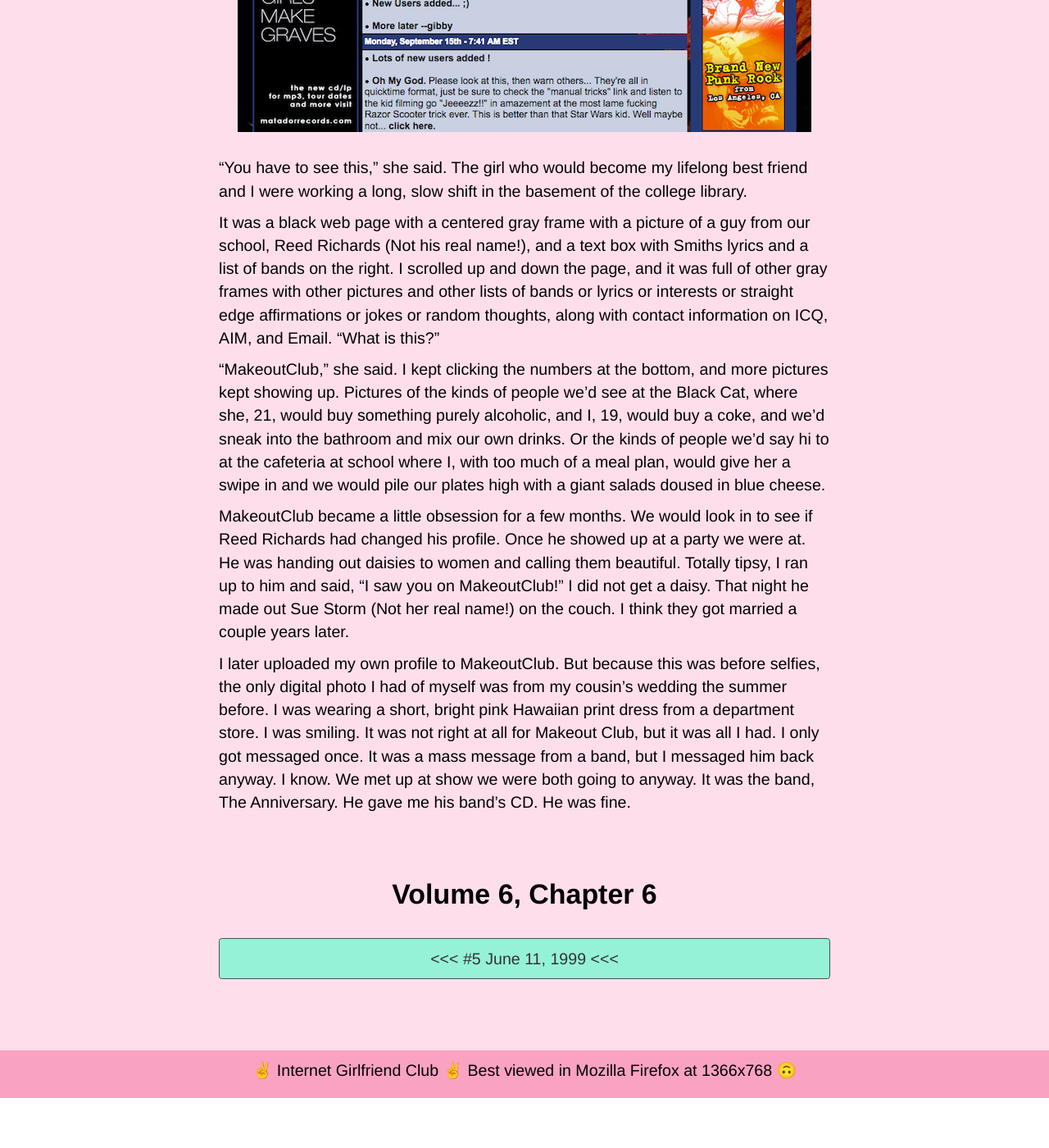
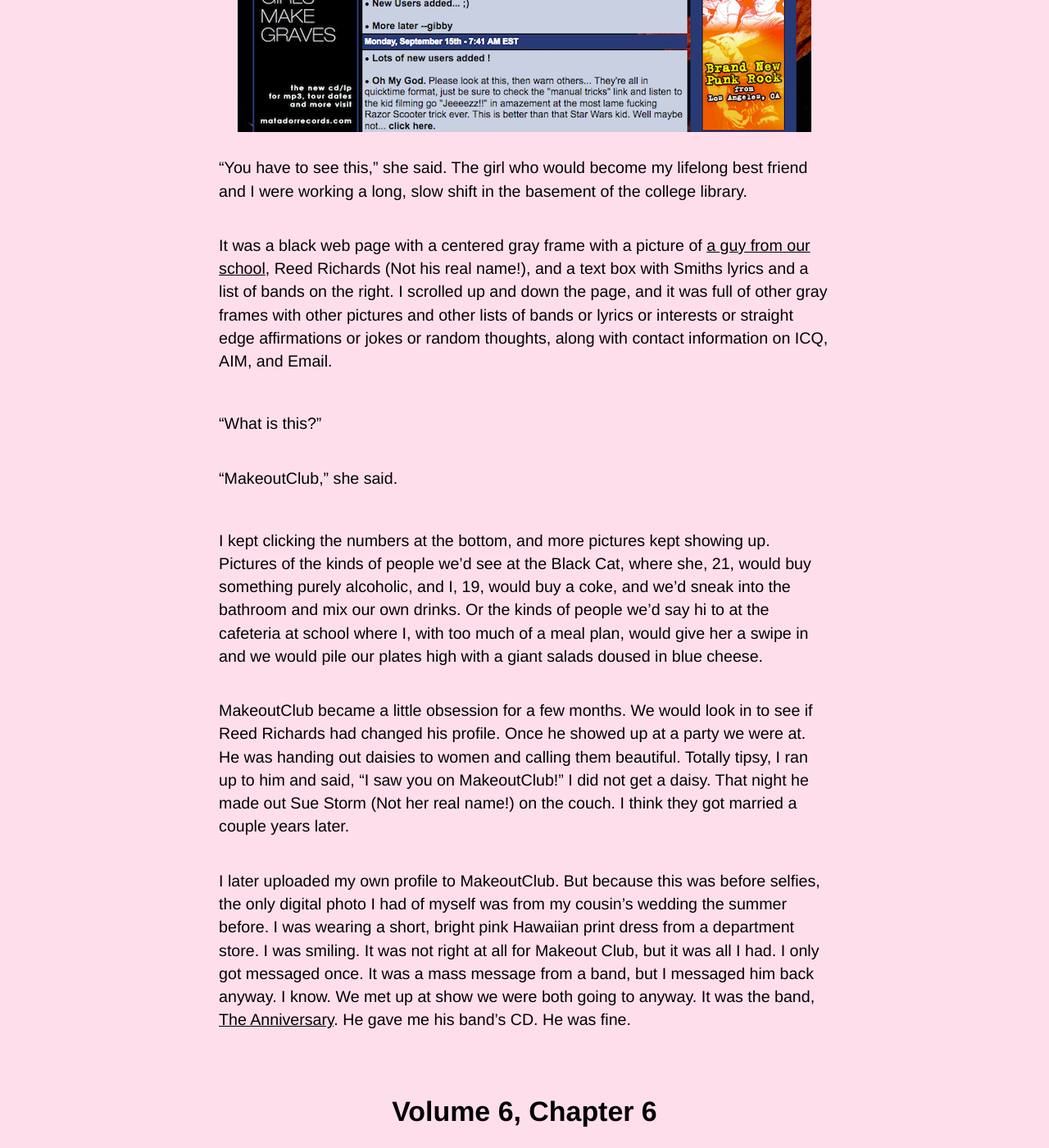
Before and after one commit to ablwr/internetgirlfriend_club, a Jekyll site: the page built from _volume6/6.html, in a window 1280 px wide and 1400 px high, scrolled down 854 px. Shown: the whole window at 82% size. Built offline with Jekyll 4.4.1, drawn with Linux system fonts in a browser that asks for light colours.

Commit message:
a few spacing changes

```diff
--- a/_volume6/6.html
+++ b/_volume6/6.html
@@ -15,31 +15,39 @@
 “You have to see this,” she said. The girl who would become my lifelong best friend and I were working a
 long, slow shift in the basement of the college library.
 
-
-It was a black web page with a centered gray frame with a picture of a guy from our school, Reed
+<br/>
+It was a black web page with a centered gray frame with a picture of [a guy from our school](http://web.archive.org/web/20020805043200/http://www.makeoutclub.com:80/03/boysframe.html), Reed
 Richards (Not his real name!), and a text box with Smiths lyrics and a list of bands on the right. I scrolled up and down the
 page, and it was full of other gray frames with other pictures and other lists of bands or lyrics or
 interests or straight edge affirmations or jokes or random thoughts, along with contact information on
-ICQ, AIM, and Email. “What is this?”
+ICQ, AIM, and Email.
 
+<br/>
 
-“MakeoutClub,” she said. I kept clicking the numbers at the bottom, and more pictures kept showing
+“What is this?”
+
+<br/>
+“MakeoutClub,” she said.
+
+<br/>
+
+I kept clicking the numbers at the bottom, and more pictures kept showing
 up. Pictures of the kinds of people we’d see at the Black Cat, where she, 21, would buy something purely
 alcoholic, and I, 19, would buy a coke, and we’d sneak into the bathroom and mix our own drinks. Or the
 kinds of people we’d say hi to at the cafeteria at school where I, with too much of a meal plan, would
 give her a swipe in and we would pile our plates high with a giant salads doused in blue cheese.
 
-
+<br/>
 MakeoutClub became a little obsession for a few months. We would look in to see if Reed Richards had
 changed his profile. Once he showed up at a party we were at. He was handing out daisies to women
 and calling them beautiful. Totally tipsy, I ran up to him and said, “I saw you on MakeoutClub!” I did not
 get a daisy. That night he made out Sue Storm (Not her real name!) on the couch. I think they got married a couple years
 later.
 
-
+<br/>
 I later uploaded my own profile to MakeoutClub. But because this was before selfies, the only digital
 photo I had of myself was from my cousin’s wedding the summer before. I was wearing a short, bright
 pink Hawaiian print dress from a department store. I was smiling. It was not right at all for Makeout
 Club, but it was all I had. I only got messaged once. It was a mass message from a band, but I messaged
-him back anyway. I know. We met up at show we were both going to anyway. It was the band, The
-Anniversary. He gave me his band’s CD. He was fine.
+him back anyway. I know. We met up at show we were both going to anyway. It was the band, [The
+Anniversary](https://web.archive.org/web/20010301165011/http://www.theanniversary.net/). He gave me his band’s CD. He was fine.
```
